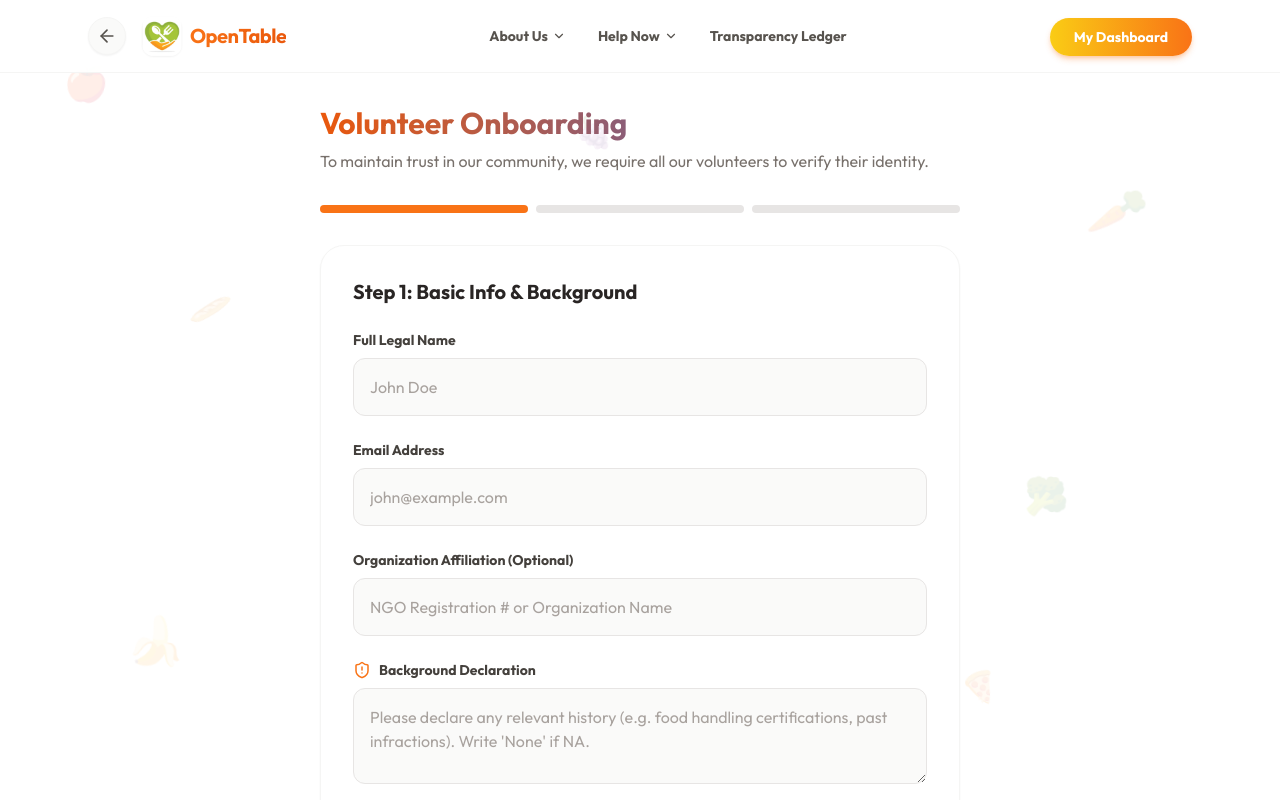
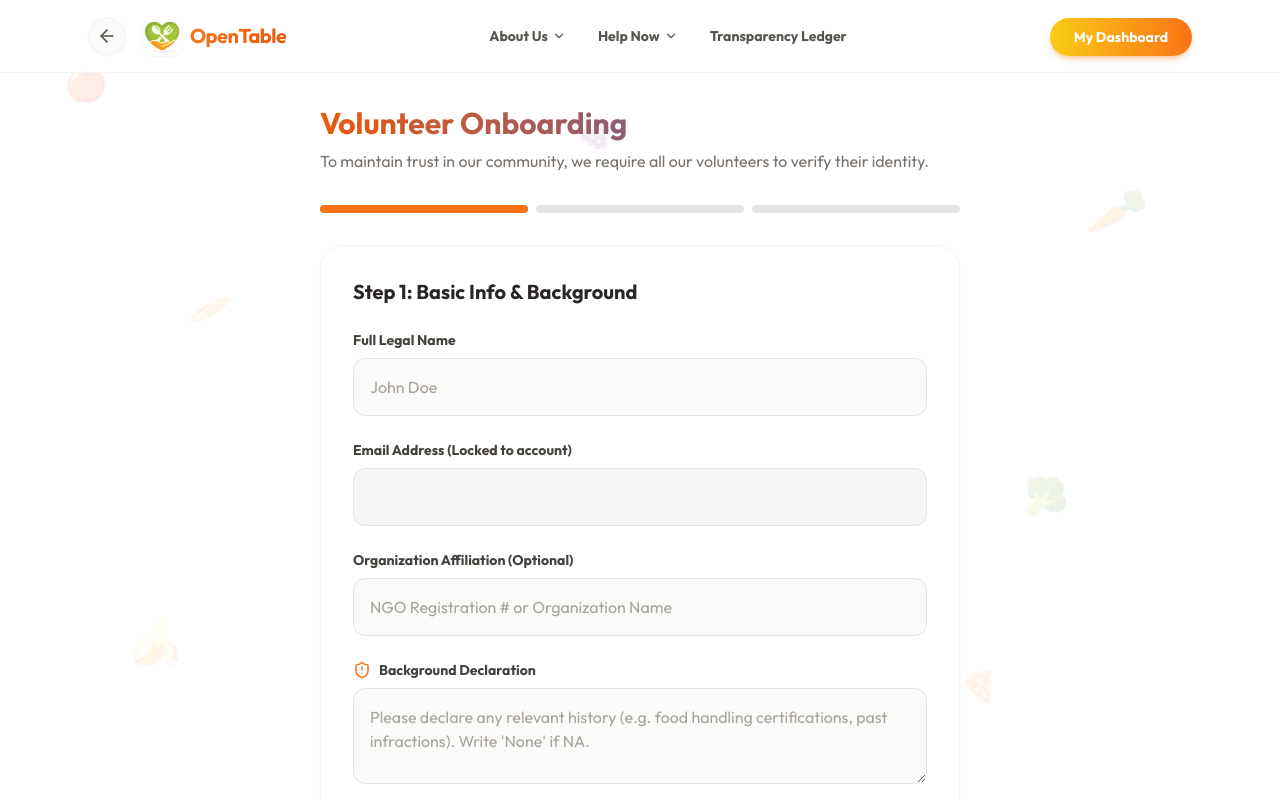
Before and after one commit to anandhukrishnaas1/OpenTable, a React (Vite) app: page /onboarding in a window 1280 px wide. Shown: the top 800 px of the page. Built offline with nearby package versions, Linux system fonts and the light colour scheme; no server answers; the database is empty.

Commit message:
Fix AdminDashboard date formatting crash & Volunteer Onboarding email lock

```diff
--- a/src/pages/AdminDashboard.tsx
+++ b/src/pages/AdminDashboard.tsx
@@ -74,7 +74,7 @@ const AdminDashboard: React.FC = () => {
                                             {getStatusBadge(app.status)}
                                         </div>
                                         <p className="text-sm text-gray-500 truncate font-medium">{app.email}</p>
-                                        <p className="text-xs text-gray-400 mt-3 font-bold uppercase tracking-wider">{app.submittedAt.toLocaleDateString()}</p>
+                                        <p className="text-xs text-gray-400 mt-3 font-bold uppercase tracking-wider">{new Date(app.submittedAt).toLocaleDateString()}</p>
                                     </button>
                                 ))
                             )}
--- a/src/pages/OnboardingApplication.tsx
+++ b/src/pages/OnboardingApplication.tsx
@@ -2,15 +2,17 @@ import React, { useState, useRef } from 'react';
 import { Camera, Upload, CheckCircle, ShieldAlert } from 'lucide-react';
 import { Layout } from '../components/Layout';
 import { useAdmin } from '../contexts/AdminContext';
+import { useAuth } from '../contexts/AuthContext';
 import { useNavigate } from 'react-router-dom';
 
 const OnboardingApplication: React.FC = () => {
     const { submitApplication } = useAdmin();
+    const { user } = useAuth();
     const navigate = useNavigate();
 
     const [step, setStep] = useState(1);
     const [name, setName] = useState('');
-    const [email, setEmail] = useState('');
+    const [email, setEmail] = useState(user?.email || '');
 
     const [idImage, setIdImage] = useState<string | null>(null);
     const [selfieImage, setSelfieImage] = useState<string | null>(null);
@@ -88,8 +90,8 @@ const OnboardingApplication: React.FC = () => {
                                 <input value={name} onChange={e => setName(e.target.value)} className="w-full p-4 bg-gray-50 border border-gray-200 rounded-xl focus:ring-2 focus:ring-green-500" placeholder="John Doe" required />
                             </div>
                             <div>
-                                <label className="block text-sm font-bold text-gray-700 mb-2">Email Address</label>
-                                <input value={email} onChange={e => setEmail(e.target.value)} type="email" className="w-full p-4 bg-gray-50 border border-gray-200 rounded-xl focus:ring-2 focus:ring-green-500" placeholder="john@example.com" />
+                                <label className="block text-sm font-bold text-gray-700 mb-2">Email Address (Locked to account)</label>
+                                <input value={email} disabled className="w-full p-4 bg-gray-100 text-gray-500 border border-gray-200 rounded-xl cursor-not-allowed" />
                             </div>
                             <div>
                                 <label className="block text-sm font-bold text-gray-700 mb-2">Organization Affiliation (Optional)</label>
```
